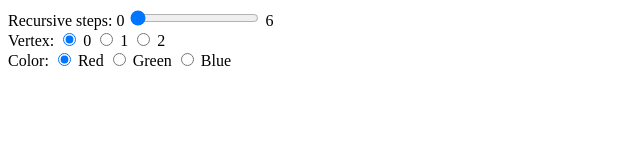
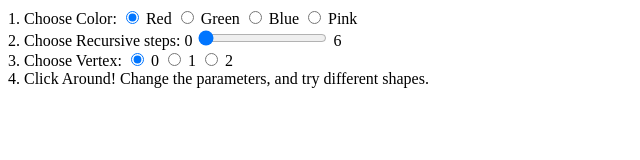
Before and after one commit to saiffayed/saiffayed.github.io, a plain HTML site: page gasket-extended.html in a window 1280 px wide. Shown: the whole page, without its empty margins (0-640 px from the left). Drawn offline with Linux system fonts and the light colour scheme; files whose address does not match are found by name.

Commit message:
changed refference

```diff
--- a/gasket-extended.html
+++ b/gasket-extended.html
@@ -31,22 +31,27 @@ void main()
 </head>
 
 <body>
+    <div>
+        1. Choose Color:
+        <input type="radio" name="color" value="red" checked> Red
+        <input type="radio" name="color" value="green"> Green
+        <input type="radio" name="color" value="blue"> Blue
+        <input type="radio" name="color" value="hot pink"> Pink
+    </div>
+
 <div>
-    Recursive steps: 0 <input id="slider" type="range" min="0" max="6" step="1" value="0" /> 6
+    2. Choose Recursive steps: 0 <input id="slider" type="range" min="0" max="6" step="1" value="0" /> 6
 </div>
 
 <div>
-    Vertex:
+    3. Choose Vertex:
     <input type="radio" name="vertex" value="0" checked> 0
     <input type="radio" name="vertex" value="1"> 1
     <input type="radio" name="vertex" value="2"> 2
 </div>
 
 <div>
-    Color:
-    <input type="radio" name="color" value="red" checked> Red
-    <input type="radio" name="color" value="green"> Green
-    <input type="radio" name="color" value="blue"> Blue
+    4. Click Around! Change the parameters, and try different shapes.
 </div>
 
 <canvas id="gl-canvas" width="512" height="512">
--- a/gasket-extended.js
+++ b/gasket-extended.js
@@ -17,7 +17,8 @@ let y3 = -1;
 let colors = {
     "red": vec4(1.0, 0.0, 0.0, 1.0),
     "green": vec4(0.0, 1.0, 0.0, 1.0),
-    "blue": vec4(0.0, 0.0, 1.0, 1.0)
+    "blue": vec4(0.0, 0.0, 1.0, 1.0),
+    "hot pink": vec4(1.0, 0.41, 0.71, 1.0)
 };
 
 function init()
```
Also changed, not shown: index.html (+1 -0 lines).
